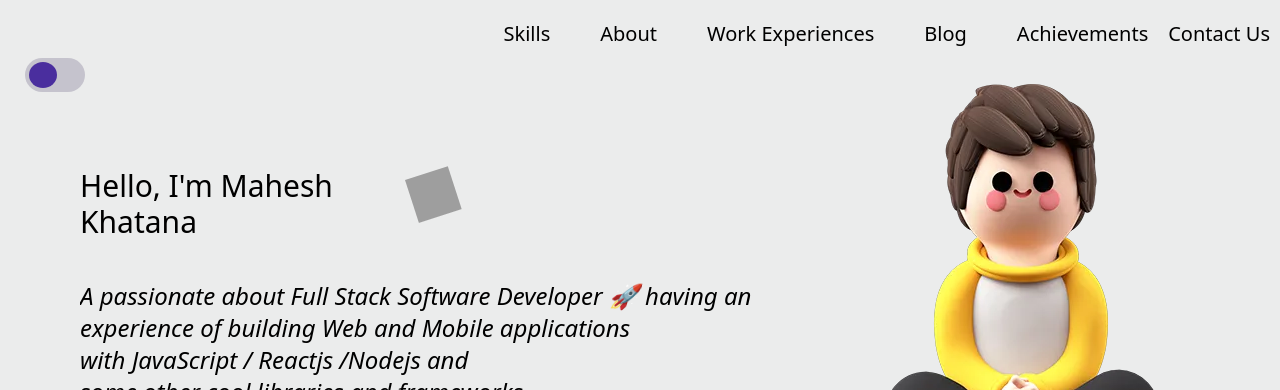
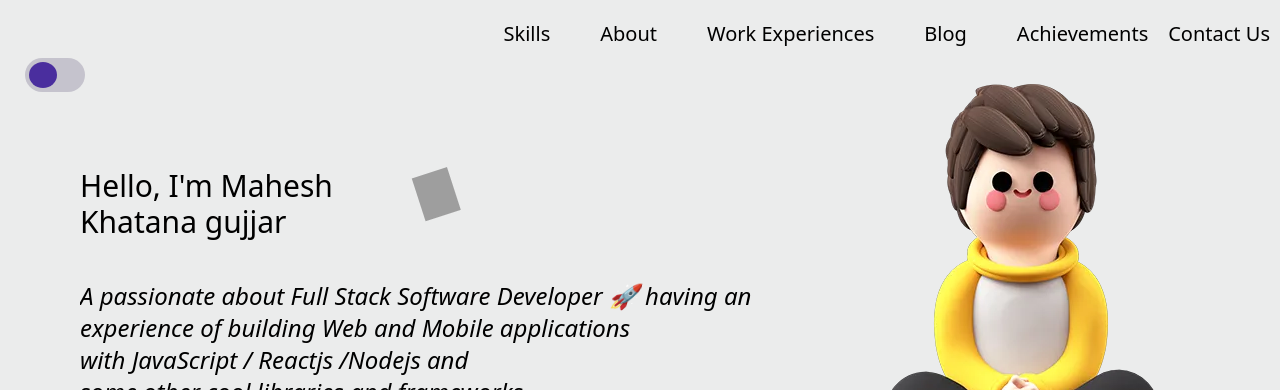
Before and after one commit to maheshkhatana1/MyPortfolio, a website built with Vite: page index.html in a window 1280 px wide. Shown: the top 390 px of the page. Built offline with nearby package versions, Linux system fonts and the light colour scheme; grey boxes are pictures that could not be loaded; files whose address does not match are found by name.

Commit message:
changed name mahesh khatana gujjar

```diff
--- a/index.html
+++ b/index.html
@@ -26,7 +26,7 @@
     </nav>
 
     <div class="mx-20 my-6 flex text-3xl">
-        <h1 class="dark-mode greeting-text font-semibold text-3xl name1">Hello, I'm Mahesh Khatana </h1>
+        <h1 class="dark-mode greeting-text font-semibold text-3xl name1">Hello, I'm Mahesh Khatana gujjar</h1>
             <span class="wave-emoji">
                 <img alt="👋" draggable="false" src="https://cdnjs.cloudflare.com/ajax/libs/twemoji/14.0.2/72x72/1f44b.png" style="height: 1.5em; width: 1.5em; margin-right: 5px; vertical-align: middle;">
             </span>
```
